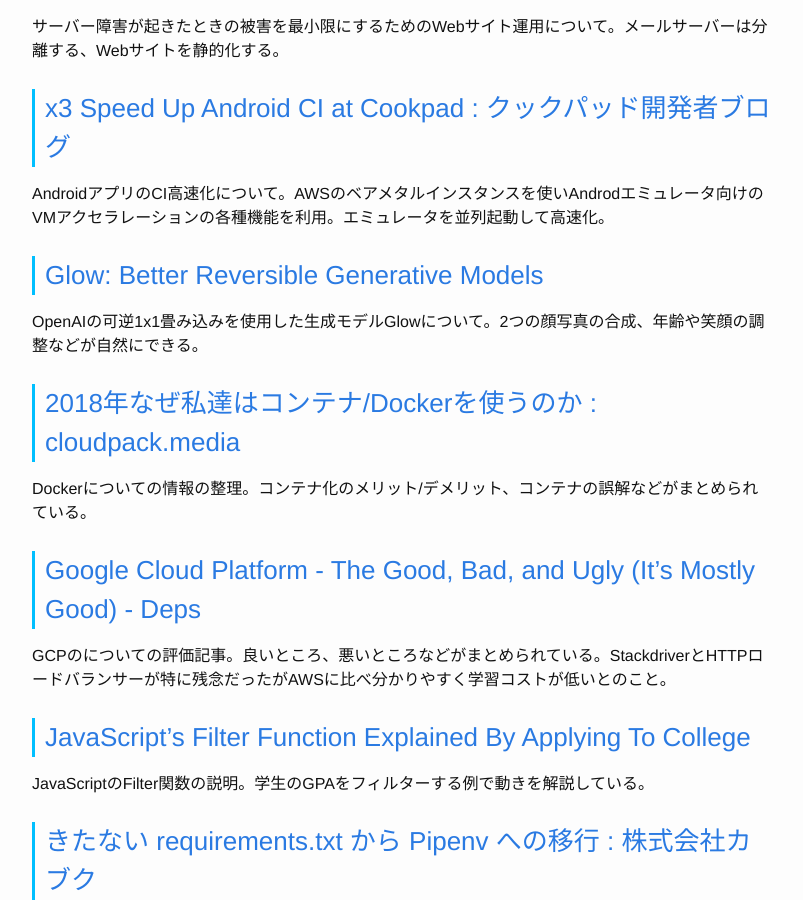
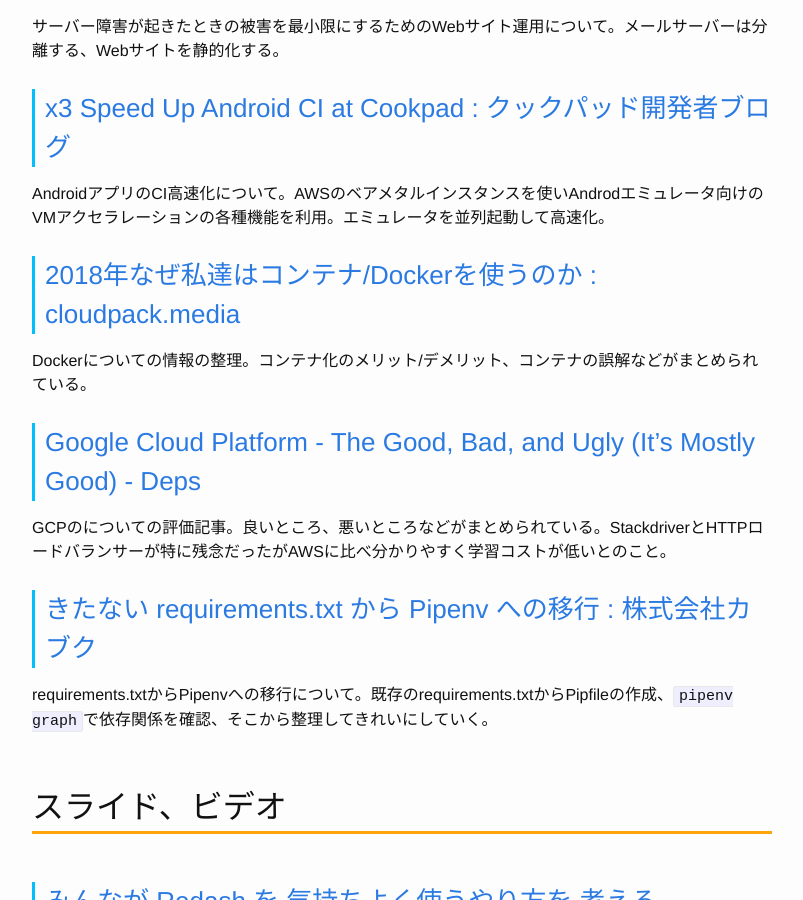
Before and after one commit to Gather-Tech/Gather-Tech.github.io, a Jekyll site: the page built from _posts/2018/2018-07-16-Gather107.md, in a window 1280 px wide and 900 px high, scrolled down 2482 px. Shown: the whole window, without its empty margins (238-1041 px from the left). Built offline with Jekyll 4.4.1, drawn with Linux system fonts in a browser that asks for light colours.

Commit message:
Reduced articles

```diff
--- a/_posts/2018/2018-07-16-Gather107.md
+++ b/_posts/2018/2018-07-16-Gather107.md
@@ -63,10 +63,6 @@
 
 AndroidアプリのCI高速化について。AWSのベアメタルインスタンスを使いAndrodエミュレータ向けのVMアクセラレーションの各種機能を利用。エミュレータを並列起動して高速化。
 
-### [Glow: Better Reversible Generative Models](https://blog.openai.com/glow/)
-
-OpenAIの可逆1x1畳み込みを使用した生成モデルGlowについて。2つの顔写真の合成、年齢や笑顔の調整などが自然にできる。
-
 ### [2018年なぜ私達はコンテナ/Dockerを使うのか : cloudpack.media](https://cloudpack.media/41647)
 
 Dockerについての情報の整理。コンテナ化のメリット/デメリット、コンテナの誤解などがまとめられている。
@@ -74,10 +70,6 @@
 ### [Google Cloud Platform - The Good, Bad, and Ugly (It's Mostly Good) - Deps](https://www.deps.co/blog/google-cloud-platform-good-bad-ugly/)
 
 GCPのについての評価記事。良いところ、悪いところなどがまとめられている。StackdriverとHTTPロードバランサーが特に残念だったがAWSに比べ分かりやすく学習コストが低いとのこと。
-
-### [JavaScript’s Filter Function Explained By Applying To College](https://codeburst.io/javascripts-filter-function-explained-by-applying-to-college-a21bceeba041)
-
-JavaScriptのFilter関数の説明。学生のGPAをフィルターする例で動きを解説している。
 
 ### [きたない requirements.txt から Pipenv への移行 : 株式会社カブク](https://www.kabuku.co.jp/developers/python-pipenv-graph)
 
```
